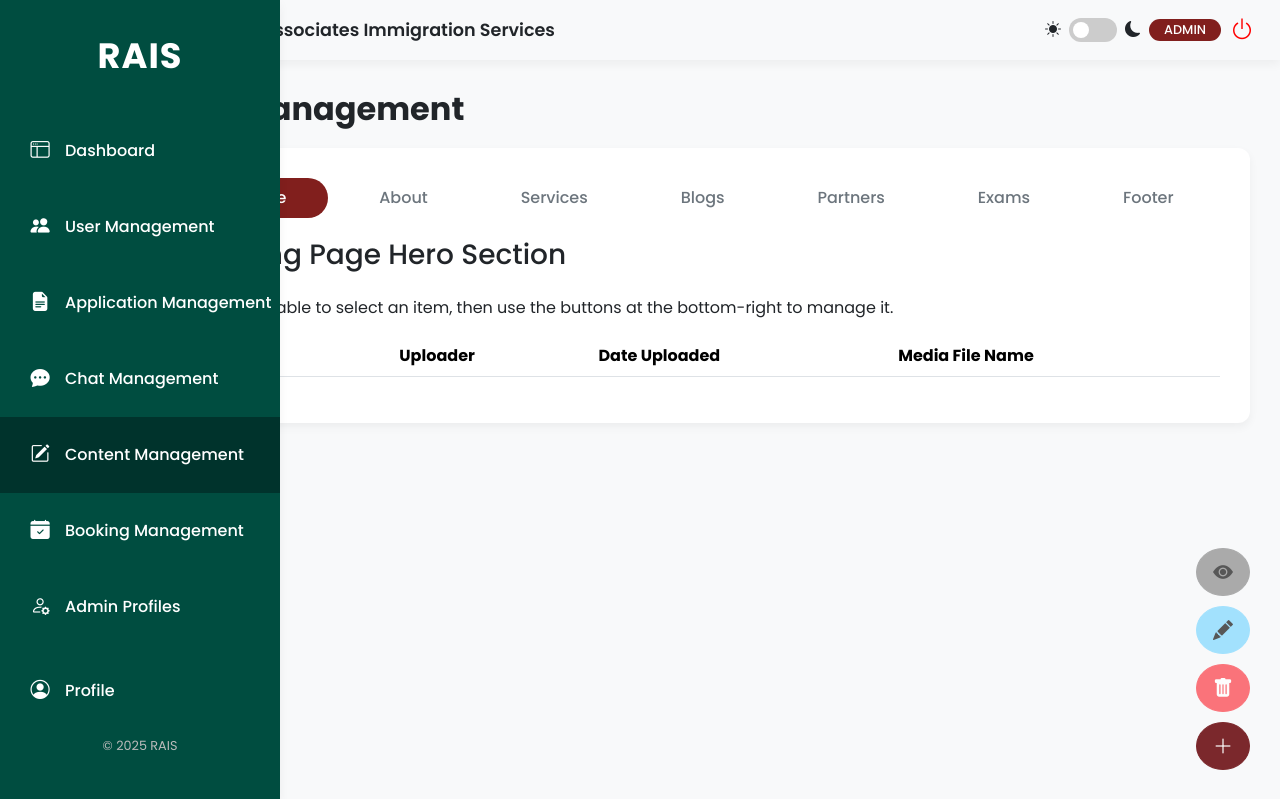
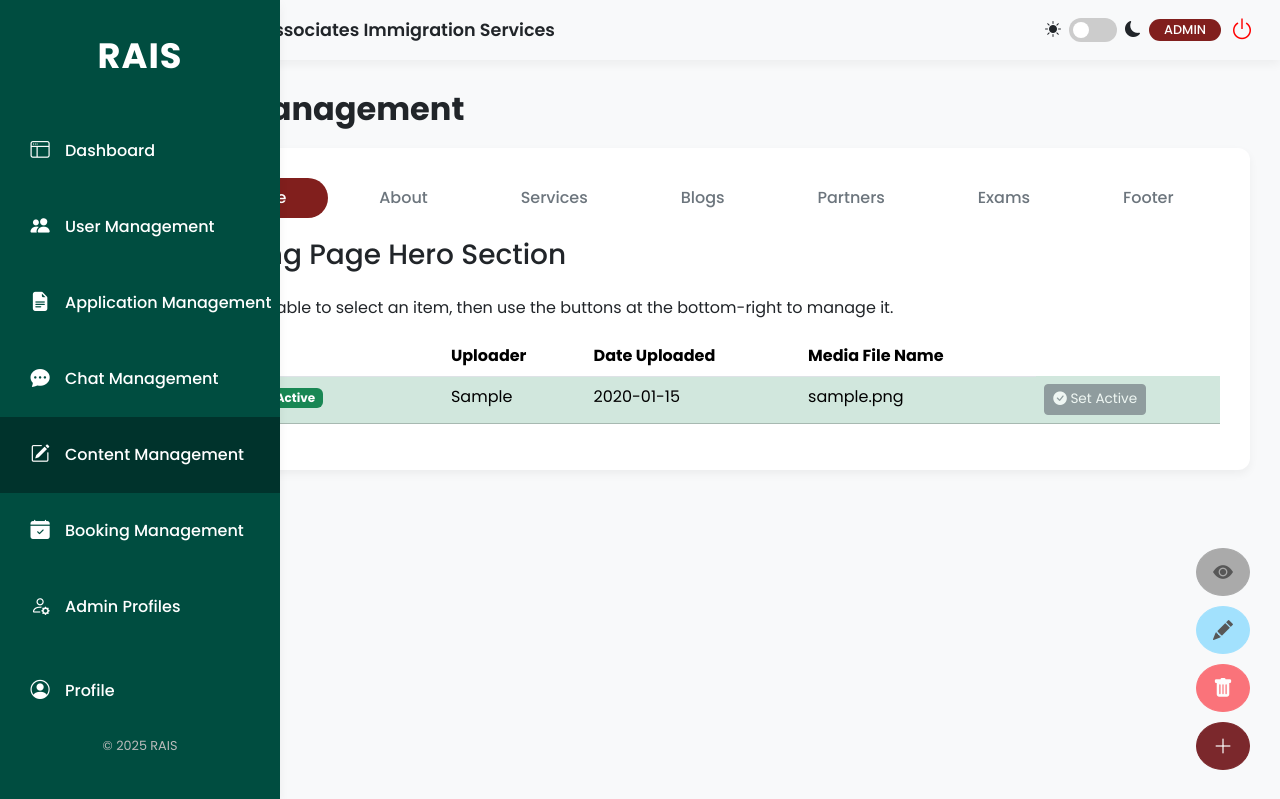
Before and after one commit to jeisafino/RAIS-Global, a PHP site: page /raisbe/admin/content_management.php in a window 1280 px wide. Shown: the top 799 px of the page. Run offline with PHP 8.4, Linux system fonts and the light colour scheme; tables that the repository leaves empty or names only in its code hold one stand-in row (values such as "Sample post"); grey boxes labelled with a size stand in for pictures from a placeholder-image service; lists and menus that the app fills with data are empty; some libraries are stand-ins or nearby versions.

Commit message:
Landing Section, Index

```diff
--- a/admin/content_management.php
+++ b/admin/content_management.php
@@ -225,7 +225,7 @@ $footerData = [
     </div>
 
     <!-- ALL MODALS AND TEMPLATES -->
-    <div class="modal fade" id="uploadMediaModal" tabindex="-1" data-bs-backdrop="static"><div class="modal-dialog"><div class="modal-content"><div class="modal-header"><h5 class="modal-title" id="uploadMediaModalLabel">Add New Hero Media</h5><button type="button" class="btn-close" data-bs-dismiss="modal"></button></div><div class="modal-body"><form id="upload-form" novalidate><div class="mb-3"><label for="mediaName" class="form-label">Media Name</label><input type="text" class="form-control" id="mediaName" required></div><div class="mb-3"><label for="uploaderName" class="form-label">Uploader</label><input type="text" class="form-control" id="uploaderName" required></div><div class="mb-3"><label for="mediaFile" class="form-label">Upload Photo or Video</label><input class="form-control" type="file" id="mediaFile" accept="image/*,video/*"><div class="form-text">Please select a landscape photo for best results.</div></div></form></div><div class="modal-footer"><button type="button" class="btn btn-secondary" data-bs-dismiss="modal">Cancel</button><button type="button" class="btn btn-primary" id="save-media-btn">Save Media</button></div></div></div></div>
+<div class="modal fade" id="uploadMediaModal" tabindex="-1" data-bs-backdrop="static"><div class="modal-dialog"><div class="modal-content"><div class="modal-header"><h5 class="modal-title" id="uploadMediaModalLabel">Add New Hero Media</h5><button type="button" class="btn-close" data-bs-dismiss="modal"></button></div><div class="modal-body"><form id="upload-form" novalidate><div class="mb-3"><label for="mediaName" class="form-label">Media Name</label><input type="text" class="form-control" id="mediaName" name="mediaName" required></div><div class="mb-3"><label for="uploaderName" class="form-label">Uploader</label><input type="text" class="form-control" id="uploaderName" name="uploaderName" required></div><div class="mb-3"><label for="mediaFile" class="form-label">Upload Photo or Video</label><input class="form-control" type="file" id="mediaFile" name="mediaFile" accept="image/*,video/*"><div class="form-text">Please select a landscape photo for best results.</div></div></form></div><div class="modal-footer"><button type="button" class="btn btn-secondary" data-bs-dismiss="modal">Cancel</button><button type="button" class="btn btn-primary" id="save-media-btn">Save Media</button></div></div></div></div>
     <div class="modal fade" id="landscapeWarningModal" tabindex="-1"><div class="modal-dialog modal-dialog-centered"><div class="modal-content"><div class="modal-header"><h5 class="modal-title">Image Orientation Warning</h5> <button type="button" class="btn-close" data-bs-dismiss="modal"></button></div><div class="modal-body"><p>The chosen photo is not a landscape photo. If you wish to continue, the photo may be stretched or cropped.</p></div><div class="modal-footer"> <button type="button" class="btn btn-secondary" id="repick-photo-btn">Repick Photo</button> <button type="button" class="btn btn-primary" id="continue-anyway-btn">Continue Anyway</button></div></div></div></div>
     <div class="modal fade" id="landing-confirmation-modal" tabindex="-1"><div class="modal-dialog modal-dialog-centered"><div class="modal-content"><div class="modal-header"><h5 class="modal-title" id="landing-confirmation-title">Confirm Action</h5><button type="button" class="btn-close" data-bs-dismiss="modal"></button></div><div class="modal-body" id="landing-confirmation-body"></div><div class="modal-footer"><button type="button" class="btn btn-secondary" data-bs-dismiss="modal">Cancel</button><button type="button" class="btn btn-primary" id="confirm-landing-action-btn">Confirm</button></div></div></div></div>
     <div class="modal fade" id="landing-preview-modal" tabindex="-1"><div class="modal-dialog modal-lg modal-dialog-centered"><div class="modal-content"><div class="modal-header"><h5 class="modal-title" id="landing-preview-title">Media Preview</h5><button type="button" class="btn-close" data-bs-dismiss="modal"></button></div><div class="modal-body" id="landing-preview-body" class="text-center"></div><div class="modal-footer"><button type="button" class="btn btn-secondary" data-bs-dismiss="modal">Close</button></div></div></div></div>
@@ -271,93 +271,215 @@ $footerData = [
 
     const readFileAsDataURL = (file) => new Promise((resolve, reject) => { const reader = new FileReader(); reader.onload = () => resolve(reader.result); reader.onerror = reject; reader.readAsDataURL(file); });
 
-    // --- START: SCRIPT FOR LANDING PAGE MANAGEMENT ---
+    // --- START: SCRIPT FOR LANDING PAGE MANAGEMENT (DATABASE-DRIVEN) ---
 (function() {
-        function loadLandingMediaData() { const savedData = localStorage.getItem('raisCmsLandingMedia'); if (savedData) { return JSON.parse(savedData); } return []; }
-        function saveLandingMediaData(data) { localStorage.setItem('raisCmsLandingMedia', JSON.stringify(data));}
-        let landingMediaData = loadLandingMediaData();
+    let landingMediaData = [];
     let selectedMediaId = null;
-        let nextMediaId = (landingMediaData.length > 0 ? Math.max(...landingMediaData.map(m => m.id)) : 0) + 1;
+
     const mediaTableBody = document.getElementById('media-table-body');
     const addLandingBtn = document.getElementById('add-landing-btn');
     const editLandingBtn = document.getElementById('edit-landing-btn');
     const deleteLandingBtn = document.getElementById('delete-landing-btn');
     const previewLandingBtn = document.getElementById('preview-landing-btn');
     const uploadModal = new bootstrap.Modal(document.getElementById('uploadMediaModal'));
-        const warningModal = new bootstrap.Modal(document.getElementById('landscapeWarningModal'));
     const previewModal = new bootstrap.Modal(document.getElementById('landing-preview-modal'));
     const uploadForm = document.getElementById('upload-form');
-        const mediaFileInput = document.getElementById('mediaFile');
     const saveMediaBtn = document.getElementById('save-media-btn');
-        const repickPhotoBtn = document.getElementById('repick-photo-btn');
-        const continueAnywayBtn = document.getElementById('continue-anyway-btn');
-        let tempFile = null;
-        let isLandscape = true;
+
+    // Helper function to build the correct API URL
+    const getApiPath = (file) => `../api/${file}`;
+
+    // --- Data Fetching and Rendering ---
+    async function fetchAndRenderTable() {
+        try {
+            // CORRECTED FETCH PATH
+            const response = await fetch(getApiPath('hero_media_handler.php'));
+            const result = await response.json();
+            if (result.status === 'success') {
+                landingMediaData = result.data;
+                renderTable();
+            } else {
+                console.error('Error fetching media:', result.message);
+            }
+        } catch (error) {
+            console.error('Error fetching media:', error);
+        }
+    }
 
     function renderTable() {
         mediaTableBody.innerHTML = '';
         landingMediaData.forEach(media => {
             const row = mediaTableBody.insertRow();
             row.dataset.id = media.id;
+            row.className = media.is_active == 1 ? 'table-success' : ''; // Highlight active row
             if (media.id === selectedMediaId) row.classList.add('selected');
-                row.innerHTML = `<td>${media.name}</td><td>${media.uploader}</td><td>${media.date}</td><td>${media.fileName}</td>`;
+
+            const fileName = media.file_path.split('/').pop();
+
+            row.innerHTML = `
+                <td>${media.media_name} ${media.is_active == 1 ? '<span class="badge bg-success ms-2">Active</span>' : ''}</td>
+                <td>${media.uploader}</td>
+                <td>${media.date}</td>
+                <td>${fileName}</td>
+                <td>
+                    <button class="btn btn-sm ${media.is_active == 1 ? 'btn-secondary' : 'btn-outline-success'} activate-btn" data-id="${media.id}" ${media.is_active == 1 ? 'disabled' : ''}>
+                        <i class="bi bi-check-circle-fill"></i> Set Active
+                    </button>
+                </td>
+            `;
         });
     }
-        function updateFabState() { const isSelected = selectedMediaId !== null; editLandingBtn.disabled = !isSelected; deleteLandingBtn.disabled = !isSelected; previewLandingBtn.disabled = !isSelected; }
-        function selectRow(mediaId) { selectedMediaId = (selectedMediaId === mediaId) ? null : mediaId; renderTable(); updateFabState(); }
-        function resetAndPrepareModal(mode = 'add', media = null) {
-            uploadForm.reset(); uploadForm.classList.remove('was-validated'); tempFile = null; isLandscape = true;
-            const modalTitle = document.getElementById('uploadMediaModalLabel');
-            const fileHelpText = uploadForm.querySelector('.form-text');
-            if (mode === 'add') { modalTitle.textContent = 'Add New Hero Media'; saveMediaBtn.textContent = 'Add Media'; saveMediaBtn.dataset.mode = 'add'; mediaFileInput.required = true; if(fileHelpText) fileHelpText.textContent = 'Please select a photo or video to upload.';
-            } else if (mode === 'edit' && media) { modalTitle.textContent = `Edit Media: ${media.name}`; saveMediaBtn.textContent = 'Update Media'; saveMediaBtn.dataset.mode = 'edit'; document.getElementById('mediaName').value = media.name; document.getElementById('uploaderName').value = media.uploader; mediaFileInput.required = false; if(fileHelpText) fileHelpText.textContent = `Current file: ${media.fileName}. You can upload a new file to replace it.`; }
+
+    function updateFabState() {
+        const isSelected = selectedMediaId !== null;
+        editLandingBtn.disabled = !isSelected;
+        deleteLandingBtn.disabled = !isSelected;
+        previewLandingBtn.disabled = !isSelected;
     }
-        mediaTableBody.addEventListener('click', e => { const row = e.target.closest('tr'); if (row) selectRow(parseInt(row.dataset.id)); });
-        addLandingBtn.addEventListener('click', () => { resetAndPrepareModal('add'); uploadModal.show(); });
-        editLandingBtn.addEventListener('click', () => { if (selectedMediaId === null) return; const media = landingMediaData.find(m => m.id === selectedMediaId); resetAndPrepareModal('edit', media); uploadModal.show(); });
+
+    // --- Event Handlers ---
+    mediaTableBody.addEventListener('click', e => {
+        const row = e.target.closest('tr');
+        if (e.target.closest('.activate-btn')) {
+            const mediaId = e.target.closest('.activate-btn').dataset.id;
+            setActiveMedia(mediaId);
+        } else if (row) {
+            const mediaId = parseInt(row.dataset.id);
+            selectedMediaId = (selectedMediaId === mediaId) ? null : mediaId;
+            renderTable();
+            updateFabState();
+        }
+    });
+
+    addLandingBtn.addEventListener('click', () => {
+        resetAndPrepareModal('add');
+        uploadModal.show();
+    });
+
+    editLandingBtn.addEventListener('click', () => {
+        if (selectedMediaId === null) return;
+        const media = landingMediaData.find(m => m.id === selectedMediaId);
+        resetAndPrepareModal('edit', media);
+        uploadModal.show();
+    });
+
     deleteLandingBtn.addEventListener('click', () => {
         if (selectedMediaId === null) return;
         const media = landingMediaData.find(m => m.id === selectedMediaId);
         confirmationModalTitle.textContent = "Confirm Deletion";
-            confirmationModalBody.innerHTML = `Are you sure you want to delete the media: <strong>${media.name}</strong>?`;
-            confirmActionBtn.onclick = () => { landingMediaData = landingMediaData.filter(m => m.id !== selectedMediaId); saveLandingMediaData(landingMediaData); selectedMediaId = null; renderTable(); updateFabState(); confirmationModal.hide(); };
+        confirmationModalBody.innerHTML = `Are you sure you want to delete the media: <strong>${media.media_name}</strong>? This will also remove the file from the server.`;
+        confirmActionBtn.className = 'btn btn-danger';
+        confirmActionBtn.onclick = () => deleteMedia(selectedMediaId);
         confirmationModal.show();
     });
+
     previewLandingBtn.addEventListener('click', () => {
         if (selectedMediaId === null) return;
         const media = landingMediaData.find(m => m.id === selectedMediaId);
-            document.getElementById('landing-preview-title').textContent = `Preview: ${media.name}`;
-            const previewBody = document.getElementById('landing-preview-body'); const url = media.mediaDataUrl;
-            if (url) { const isImage = (media.fileName || '').match(/\.(jpeg|jpg|gif|png)$/i); const isVideo = (media.fileName || '').match(/\.(mp4|webm|ogg)$/i); if (isImage) { previewBody.innerHTML = `<img src="${url}" class="img-fluid rounded" alt="Preview">`; } else if (isVideo) { previewBody.innerHTML = `<video src="${url}" class="img-fluid rounded" controls autoplay muted loop></video>`; } else { previewBody.innerHTML = `<p class="text-muted">Preview not available for this file type.</p>`; }
-            } else { previewBody.innerHTML = `<p class="text-muted">No preview available.</p>`; }
+        document.getElementById('landing-preview-title').textContent = `Preview: ${media.media_name}`;
+        const previewBody = document.getElementById('landing-preview-body');
+
+        const previewPath = `../${media.file_path}`;
+
+        const isVideo = media.file_path.match(/\.(mp4|webm|ogg)$/i);
+        if (isVideo) {
+            previewBody.innerHTML = `<video src="${previewPath}" class="img-fluid rounded" controls autoplay muted loop></video>`;
+        } else {
+            previewBody.innerHTML = `<img src="${previewPath}" class="img-fluid rounded" alt="Preview">`;
+        }
         previewModal.show();
     });
-        mediaFileInput.addEventListener('change', function(event) {
-            const file = event.target.files[0]; if (!file) return; tempFile = file;
-            if (file.type.startsWith('image/')) { const reader = new FileReader(); reader.onload = e => { const img = new Image(); img.onload = () => { isLandscape = (img.width > img.height); }; img.src = e.target.result; }; reader.readAsDataURL(file);
-            } else { isLandscape = true; }
+
+    saveMediaBtn.addEventListener('click', async () => {
+        if (!uploadForm.checkValidity()) {
+            uploadForm.reportValidity();
+            return;
+        }
+
+        const formData = new FormData(uploadForm);
+        const mode = saveMediaBtn.dataset.mode;
+        formData.append('action', mode);
+
+        if (mode === 'edit') {
+            formData.append('mediaId', selectedMediaId);
+        }
+
+        try {
+            // CORRECTED FETCH PATH
+            const response = await fetch(getApiPath('hero_media_handler.php'), {
+                method: 'POST',
+                body: formData
             });
-        function performSave() {
-            const name = document.getElementById('mediaName').value; const uploader = document.getElementById('uploaderName').value; const mode = saveMediaBtn.dataset.mode;
-            const processData = (mediaDataUrl) => {
-                if (mode === 'add') { landingMediaData.push({ id: nextMediaId++, name: name, uploader: uploader, date: new Date().toISOString().slice(0, 10), fileName: tempFile.name, mediaDataUrl: mediaDataUrl });
-                } else { const media = landingMediaData.find(m => m.id === selectedMediaId); media.name = name; media.uploader = uploader; if (tempFile && mediaDataUrl) { media.fileName = tempFile.name; media.mediaDataUrl = mediaDataUrl; } }
-                saveLandingMediaData(landingMediaData); renderTable(); uploadModal.hide(); confirmationModal.hide();
-            };
-            if (tempFile) { const reader = new FileReader(); reader.onload = e => processData(e.target.result); reader.readAsDataURL(tempFile); } else { processData(landingMediaData.find(m => m.id === selectedMediaId)?.mediaDataUrl || null); }
+            const result = await response.json();
+            if (result.status === 'success') {
+                uploadModal.hide();
+                fetchAndRenderTable();
+            } else {
+                alert('Error: ' + result.message);
             }
-        saveMediaBtn.addEventListener('click', () => {
-            if (!uploadForm.checkValidity()) { uploadForm.reportValidity(); return; }
-            if (tempFile && !isLandscape) { warningModal.show(); return; }
-            const mode = saveMediaBtn.dataset.mode;
-            confirmationModalTitle.textContent = "Confirm Save";
-            confirmationModalBody.textContent = `Are you sure you want to ${mode === 'add' ? 'add this new' : 'update this'} media item?`;
-            confirmActionBtn.onclick = performSave;
-            confirmationModal.show();
+        } catch (error) {
+            alert('An error occurred: ' + error.message);
+        }
     });
-        repickPhotoBtn.addEventListener('click', () => { warningModal.hide(); mediaFileInput.value = ''; tempFile = null; });
-        continueAnywayBtn.addEventListener('click', () => { isLandscape = true; warningModal.hide(); saveMediaBtn.click(); });
-        renderTable(); updateFabState();
+
+    // --- Helper and Action Functions ---
+    async function deleteMedia(mediaId) {
+        const formData = new FormData();
+        formData.append('action', 'delete');
+        formData.append('id', mediaId);
+
+        // CORRECTED FETCH PATH
+        const response = await fetch(getApiPath('hero_media_handler.php'), { method: 'POST', body: formData });
+        const result = await response.json();
+
+        if (result.status === 'success') {
+            selectedMediaId = null;
+            fetchAndRenderTable();
+            updateFabState();
+            confirmationModal.hide();
+        } else {
+            alert('Error deleting media: ' + result.message);
+        }
+    }
+
+    async function setActiveMedia(mediaId) {
+        const formData = new FormData();
+        formData.append('action', 'set_active');
+        formData.append('id', mediaId);
+
+        // CORRECTED FETCH PATH
+        const response = await fetch(getApiPath('hero_media_handler.php'), { method: 'POST', body: formData });
+        const result = await response.json();
+        if (result.status === 'success') {
+            fetchAndRenderTable();
+        } else {
+             alert('Error setting active media: ' + result.message);
+        }
+    }
+
+    function resetAndPrepareModal(mode = 'add', media = null) {
+        uploadForm.reset();
+        uploadForm.classList.remove('was-validated');
+        const modalTitle = document.getElementById('uploadMediaModalLabel');
+        const mediaFileInput = document.getElementById('mediaFile');
+
+        if (mode === 'add') {
+            modalTitle.textContent = 'Add New Hero Media';
+            saveMediaBtn.textContent = 'Add Media';
+            saveMediaBtn.dataset.mode = 'add';
+            mediaFileInput.required = true;
+        } else if (mode === 'edit' && media) {
+            modalTitle.textContent = `Edit Media: ${media.media_name}`;
+            saveMediaBtn.textContent = 'Update Media';
+            saveMediaBtn.dataset.mode = 'edit';
+            document.getElementById('mediaName').value = media.media_name;
+            document.getElementById('uploaderName').value = media.uploader;
+            mediaFileInput.required = false; // Not required to upload a new file on edit
+        }
+    }
+
+    // Initial Load
+    fetchAndRenderTable();
 })();
 
     // --- START: SCRIPT FOR ABOUT PAGE MANAGEMENT ---
--- /dev/null
+++ b/api/hero_media_handler.php
@@ -0,0 +1,134 @@
+<?php
+// api/hero_media_handler.php
+
+header('Content-Type: application/json');
+require_once '../db_connect.php';
+
+$response = ['status' => 'error', 'message' => 'An unknown error occurred.'];
+
+$physical_upload_dir = '../uploads/hero/';
+$db_path_prefix = 'uploads/hero/';
+
+if (!is_dir($physical_upload_dir)) {
+    mkdir($physical_upload_dir, 0755, true);
+}
+
+// --- Handle GET request ---
+if ($_SERVER['REQUEST_METHOD'] === 'GET') {
+    // This part is fine, no changes needed.
+    $result = $conn->query("SELECT id, media_name, uploader, DATE_FORMAT(upload_date, '%Y-%m-%d') as date, file_path, is_active FROM hero_media ORDER BY upload_date DESC");
+    $media_list = [];
+    while ($row = $result->fetch_assoc()) {
+        $media_list[] = $row;
+    }
+    $response = ['status' => 'success', 'data' => $media_list];
+    echo json_encode($response);
+    exit;
+}
+
+// --- Handle POST request ---
+if ($_SERVER['REQUEST_METHOD'] === 'POST') {
+    $action = $_POST['action'] ?? '';
+
+    // Action: 'add' (was 'create' in your JS, now 'add') or 'update'
+    // I noticed your JS uses 'add' but the PHP comment mentioned 'create'. Using 'add' as it matches the JS.
+    if ($action === 'add' || $action === 'update') { // Renamed from 'update' to 'add'
+        $media_name = $_POST['mediaName'] ?? '';
+        $uploader = $_POST['uploaderName'] ?? '';
+        $media_id = $_POST['mediaId'] ?? null;
+
+        // --- FIX #1: Validate required fields at the start ---
+        if (empty($media_name) || empty($uploader)) {
+            $response = ['status' => 'error', 'message' => 'Media Name and Uploader fields cannot be empty.'];
+            echo json_encode($response);
+            exit;
+        }
+
+        $file_path_for_db = '';
+
+        // Check for an uploaded file
+        if (isset($_FILES['mediaFile']) && $_FILES['mediaFile']['error'] === UPLOAD_ERR_OK) {
+            // ... (your file deletion logic for updates is fine) ...
+
+            $file_extension = pathinfo($_FILES['mediaFile']['name'], PATHINFO_EXTENSION);
+            $unique_filename = uniqid('hero_', true) . '.' . $file_extension;
+            $physical_file_path = $physical_upload_dir . $unique_filename;
+
+            // Attempt to move the file
+            if (move_uploaded_file($_FILES['mediaFile']['tmp_name'], $physical_file_path)) {
+                // If successful, set the path for the database
+                $file_path_for_db = $db_path_prefix . $unique_filename;
+            } else {
+                $response = ['status' => 'error', 'message' => 'Failed to move uploaded file. Check folder permissions or file size limits.'];
+                echo json_encode($response);
+                exit;
+            }
+        }
+
+        // --- FIX #2: Critical logic change for the 'add' action ---
+        if ($action === 'add') {
+            // If we are ADDING a new record, the file MUST exist.
+            if (empty($file_path_for_db)) {
+                $response = ['status' => 'error', 'message' => 'A media file is required to add a new item.'];
+                echo json_encode($response);
+                exit;
+            }
+            $stmt = $conn->prepare("INSERT INTO hero_media (media_name, uploader, file_path) VALUES (?, ?, ?)");
+            $stmt->bind_param("sss", $media_name, $uploader, $file_path_for_db);
+        } else { // This is an 'update' action
+            if (!empty($file_path_for_db)) { // A new file was uploaded for the update
+                $stmt = $conn->prepare("UPDATE hero_media SET media_name = ?, uploader = ?, file_path = ? WHERE id = ?");
+                $stmt->bind_param("sssi", $media_name, $uploader, $file_path_for_db, $media_id);
+            } else { // No new file, just updating text fields
+                $stmt = $conn->prepare("UPDATE hero_media SET media_name = ?, uploader = ? WHERE id = ?");
+                $stmt->bind_param("ssi", $media_name, $uploader, $media_id);
+            }
+        }
+
+        if ($stmt->execute()) {
+            $response = ['status' => 'success', 'message' => 'Media ' . ($action === 'add' ? 'added' : 'updated') . ' successfully.'];
+        } else {
+            $response = ['status' => 'error', 'message' => 'Database error: ' . $stmt->error];
+        }
+
+    // --- Other actions (delete, set_active) ---
+    } elseif ($action === 'delete') {
+        // Your delete logic is fine
+        $media_id = $_POST['id'] ?? 0;
+        $stmt = $conn->prepare("SELECT file_path FROM hero_media WHERE id = ?");
+        $stmt->bind_param("i", $media_id);
+        $stmt->execute();
+        $result = $stmt->get_result();
+        if ($row = $result->fetch_assoc()) {
+            if (file_exists('../' . $row['file_path'])) {
+                unlink('../' . $row['file_path']);
+            }
+        }
+        $stmt = $conn->prepare("DELETE FROM hero_media WHERE id = ?");
+        $stmt->bind_param("i", $media_id);
+        if ($stmt->execute()) {
+            $response = ['status' => 'success', 'message' => 'Media deleted successfully.'];
+        } else {
+            $response = ['status' => 'error', 'message' => 'Database error.'];
+        }
+    } elseif ($action === 'set_active') {
+        // Your set_active logic is fine
+        $media_id = $_POST['id'] ?? 0;
+        $conn->begin_transaction();
+        try {
+            $conn->query("UPDATE hero_media SET is_active = 0");
+            $stmt = $conn->prepare("UPDATE hero_media SET is_active = 1 WHERE id = ?");
+            $stmt->bind_param("i", $media_id);
+            $stmt->execute();
+            $conn->commit();
+            $response = ['status' => 'success', 'message' => 'Active hero media updated.'];
+        } catch (mysqli_sql_exception $exception) {
+            $conn->rollback();
+            $response = ['status' => 'error', 'message' => 'Transaction failed.'];
+        }
+    }
+}
+
+$conn->close();
+echo json_encode($response);
+?>
--- a/db_connect.php
+++ b/db_connect.php
@@ -21,12 +21,10 @@ $db_user = "root";
 $db_pass = "";
 $db_name = "raisdb";
 
-// --- Create Connection ---
-$mysqli = new mysqli($db_host, $db_user, $db_pass, $db_name);
+$conn = new mysqli($db_host, $db_user, $db_pass, $db_name);
 
-// --- Check Connection ---
-if ($mysqli->connect_errno) {
-    // In a real application, you would log this error instead of displaying it.
-    die("Database connection failed: " . $mysqli->connect_error);
+if ($conn->connect_errno) {
+    die("Database connection failed: " . $conn->connect_error);
 }
+
 ?>
```
Also changed, not shown: index.php (+37 -9 lines), 2 other files. Lines whose indentation alone changed are shown as unchanged.
